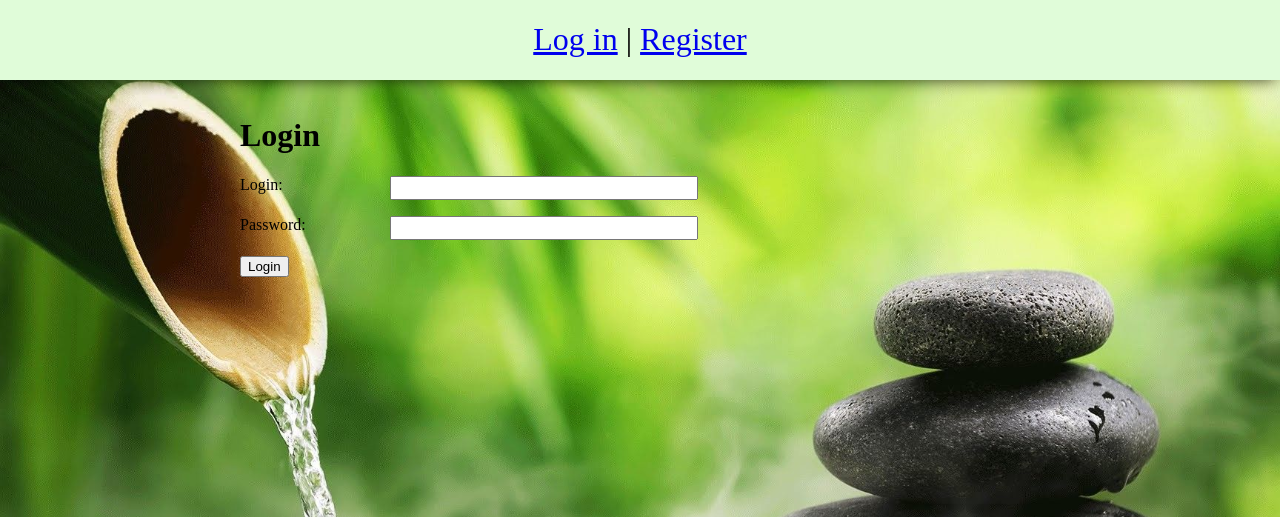
After one commit to Zaza2215/CPA-comments, a Django app: page /comments/login/ in a window 1280 px wide. The commit adds this page. Shown: the top 517 px of the page. Run offline with Django 4.2, Linux system fonts and the light colour scheme.

Commit message:
Add login & logout
* Add styles to header

```diff
--- a/SPA/SPA/settings.py
+++ b/SPA/SPA/settings.py
@@ -126,3 +126,5 @@
 
 MEDIA_ROOT = os.path.join(BASE_DIR, 'media')
 MEDIA_URL = '/media/'
+
+LOGIN_REDIRECT_URL = '/comments/'
--- a/SPA/comments/forms.py
+++ b/SPA/comments/forms.py
@@ -1,4 +1,4 @@
-from django.contrib.auth.forms import UserCreationForm
+from django.contrib.auth.forms import UserCreationForm, AuthenticationForm
 from django.contrib.auth.models import User
 from django import forms
 
@@ -12,3 +12,12 @@
     class Meta:
         model = User
         fields = ('username', 'email', 'password1', 'password2')
+
+
+class LoginUserForm(AuthenticationForm):
+    username = forms.CharField(label='Login', widget=forms.TextInput(attrs={'class': 'form-input'}))
+    password = forms.CharField(label='Password', widget=forms.PasswordInput(attrs={'class': 'form-input'}))
+
+    class Meta:
+        model = User
+        fields = ('username', 'password')
--- a/SPA/comments/static/comments/css/style.css
+++ b/SPA/comments/static/comments/css/style.css
@@ -25,6 +25,10 @@
     box-shadow: 0px 5px 15px -5px rgba(0,0,0,0.75);
     z-index: 999;
     padding: 10px 0;
+    font-size: 32px;
+    text-align: center;
+    display: table-cell;
+    vertical-align: middle
 }
 div.comment {
     padding: 8px;
@@ -78,3 +82,10 @@
     min-width: 200px;
     font-size: 16px;
 }
+.main-p {
+    margin: 11px 0 0 0;
+}
+#block-header {
+    margin: 21px 0;
+    height: 38px;
+}
--- a/SPA/comments/templates/comments/base.html
+++ b/SPA/comments/templates/comments/base.html
@@ -8,11 +8,11 @@
 </head>
 <body>
 <div class="header">
-    {% if user.authentication %}
-        <a href="#">Log out</a>
-    {% else %}
-        <a href="#">Log in</a> | <a href="{% url 'register' %}">Register</a>
-    {% endif %}
+        {% if user.is_authenticated %}
+        <p class="main-p">{{ user.username }} | <a href="{% url 'logout' %}">Log out</a></p>
+        {% else %}
+        <p class="main-p"><a href="{% url 'login' %}">Log in</a> | <a href="{% url 'register' %}">Register</a></p>
+        {% endif %}
 </div>
 <div class="center-page">
     {% block content %}
--- /dev/null
+++ b/SPA/comments/templates/comments/login.html
@@ -0,0 +1,17 @@
+{% extends 'comments/base.html' %}
+
+{% block content %}
+<h1>Login</h1>
+<form method="post">
+    {% csrf_token %}
+
+    <div class="form-error">{{ form.non_field_errors }}</div>
+
+    {% for f in form %}
+        <p><label class="form-label" for="{{ f.id_for_label }}">{{f.label}}: </label>{{ f }}</p>
+        <div class="form-error">{{ f.errors }}</div>
+    {% endfor %}
+
+    <button type="submit">Login</button>
+</form>
+{% endblock %}
--- a/SPA/comments/urls.py
+++ b/SPA/comments/urls.py
@@ -6,4 +6,6 @@
     # path("login/", LoginUser.as_view(), name="login"),
     path("", CommentListView.as_view(), name='main'),
     path('register/', RegisterUser.as_view(), name='register'),
+    path('login/', UserLoginView.as_view(), name='login'),
+    path('logout/', logout_user, name='logout'),
 ]
--- a/SPA/comments/views.py
+++ b/SPA/comments/views.py
@@ -1,4 +1,5 @@
 from django.contrib.auth import logout
+from django.contrib.auth.forms import AuthenticationForm
 from django.shortcuts import render, redirect
 from django.urls import reverse_lazy
 from django.views.generic import ListView, CreateView
@@ -14,6 +15,19 @@
     success_url = reverse_lazy('main')
 
 
+class UserLoginView(LoginView):
+    form_class = LoginUserForm
+    template_name = 'comments/login.html'
+
+    def get_success_url(self):
+        return reverse_lazy('main')
+
+
+def logout_user(request):
+    logout(request)
+    return redirect('main')
+
+
 class CommentListView(ListView):
     model = Comment
     template_name = 'comments/index.html'
```
